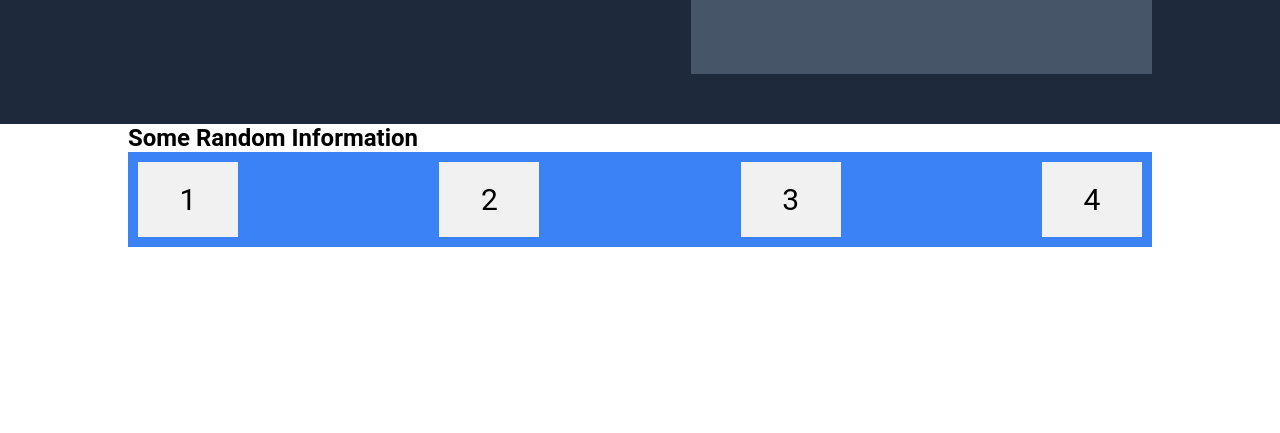
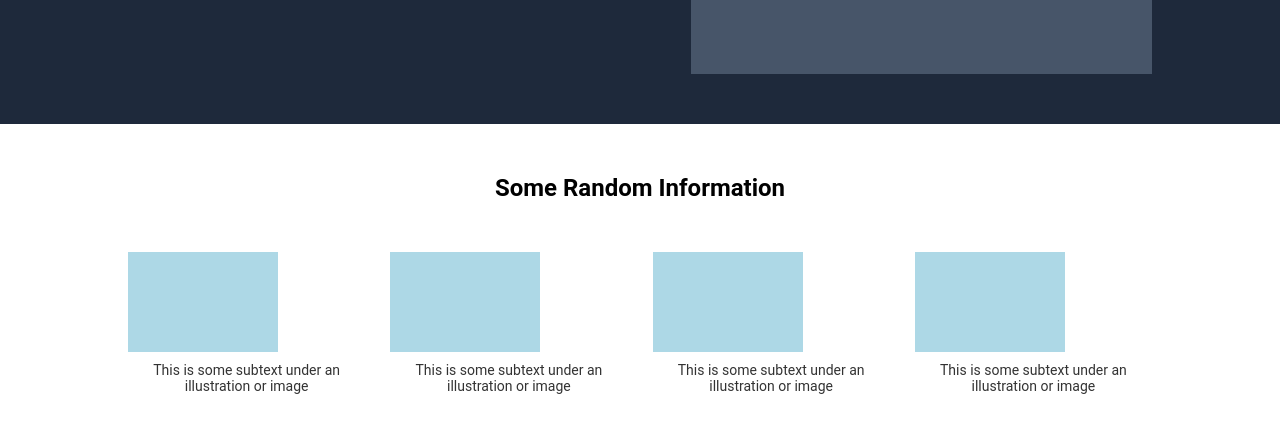
Before and after one commit to edonisth/Odin-Landing-Page, a plain HTML site: page index.html in a window 1280 px wide. Shown: the part 361-794 px from the top of the page. Drawn offline with Linux system fonts and the light colour scheme; a web font is replaced by a local one.

Commit message:
boxes work

```diff
--- a/index.html
+++ b/index.html
@@ -34,22 +34,29 @@
       </section>
 
       <section class="second-content">
+        <div class="container">
+            <h1 class="h1-2nd">Some Random Information</h1>
+            <div class="boxes">
+                <div>
+                    <div class="box"></div>
+                    <p>This is some subtext under an illustration or image</p>
+                </div>
+                <div>
+                    <div class="box"></div>
+                    <p>This is some subtext under an illustration or image</p>
+                </div>
+                <div>
+                    <div class="box"></div>
+                    <p>This is some subtext under an illustration or image</p>
+                </div>
+                <div>
+                    <div class="box"></div>
+                    <p>This is some subtext under an illustration or image</p>
+                </div>
+            </div>
+        </div>
+    </section>
 
-        <div class="container">
-            <h1>Some Random Information</h1>
-            <div class="boxes">
-                <div>1</div>
-                <div>2</div>
-                <div>3</div>
-                <div>4</div>
-
-            </div>
-
-        </div>
-
-
-
-      </section>
 
     </main>
   </body>
--- a/style.css
+++ b/style.css
@@ -112,6 +112,10 @@
 	font-family: 'Roboto', Arial, Helvetica, sans-serif; /* Ensure text in placeholder matches */
   }
 
+  .second-content {
+	background-color: #ffffff;
+  }
+
   .second-content > h1 {
 	display: flex;
 	align-items: center;
@@ -119,20 +123,36 @@
 
   }
 
-  .boxes {
+
+
+  .h1-2nd {
 	display: flex;
-	flex-direction: row;
-	align-content: center;
-	justify-content: space-between;
-	flex-wrap: nowrap;
-	background-color: #3b82f6;
+	justify-content: center;
+	align-items: center;
+	padding-top: 50px;
+	padding-bottom: 50px;
   }
 
-  .boxes > div {
-	background-color: #f1f1f1;
-	width: 100px;
-	margin: 10px;
-	text-align: center;
-	line-height: 75px;
-	font-size: 30px;
-  }
+  .boxes {
+    display: flex; /* Arrange boxes horizontally */
+    justify-content: space-between; /* Space out the boxes */
+    gap: 25px; /* Add spacing between boxes */
+    align-items: flex-start; /* Align items to the top */
+}
+
+.boxes > div {
+    text-align: center; /* Center text under the box */
+}
+
+.box {
+    width: 150px;
+    height: 100px;
+    background-color: lightblue; /* Box styling */
+    margin-bottom: 10px; /* Space between box and text */
+}
+
+.boxes p {
+    font-size: 14px;
+    color: #333;
+    margin: 0; /* Remove default paragraph margin */
+}
```
